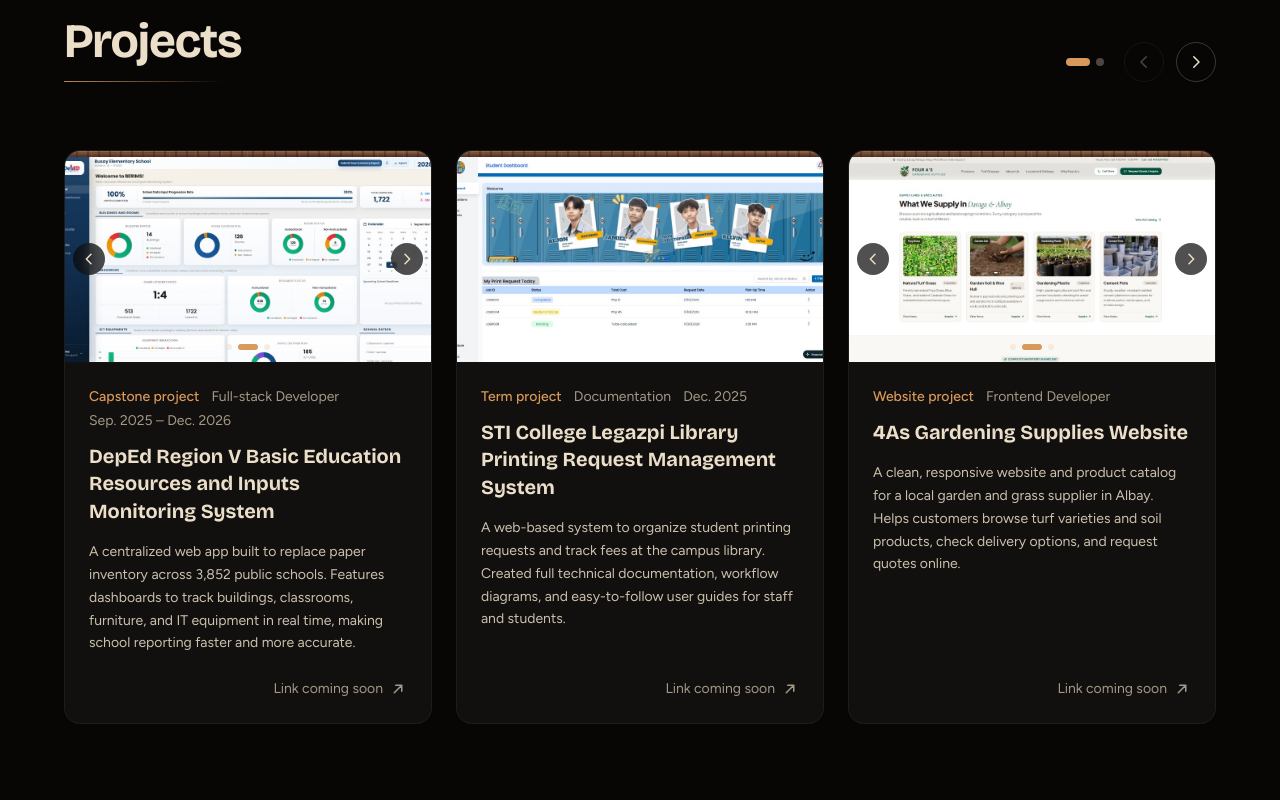
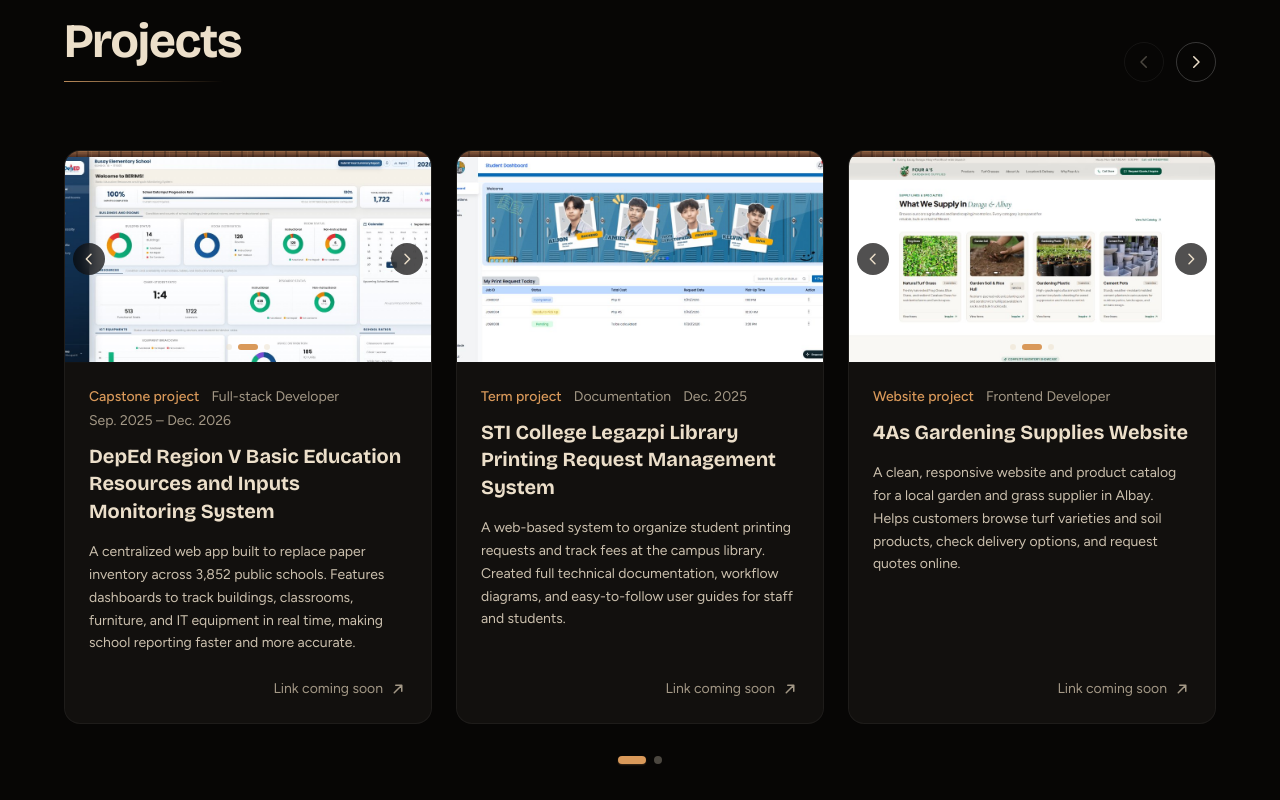
Before and after one commit to mielophile24/digital_portfolio, a React (Vite) app: page / in a window 1280 px wide. Shown: the part 1360-2160 px from the top of the page. Built offline with nearby package versions, Linux system fonts and the light colour scheme; no server answers.

Commit message:
Move carousel scroll indicator dots below project cards

```diff
--- a/src/components/projects/Projects.jsx
+++ b/src/components/projects/Projects.jsx
@@ -50,18 +50,6 @@ export default function Projects() {
       <div className="flex items-end justify-between gap-4">
         <Heading>Projects</Heading>
         <div className="flex items-center gap-3 mb-14">
-          <div className="flex gap-1.5 mr-2">
-            {Array.from({ length: maxIndex + 1 }).map((_, i) => (
-              <button
-                key={i}
-                aria-label={`Go to slide ${i + 1}`}
-                onClick={() => setIndex(i)}
-                className={`h-2 rounded-full transition-all ${
-                  i === safeIndex ? 'w-6 bg-oak' : 'w-2 bg-sand/30 hover:bg-sand/60'
-                }`}
-              />
-            ))}
-          </div>
           <button
             className={`${arrow} ${safeIndex === 0 ? 'opacity-30 cursor-not-allowed hover:border-white/20 hover:text-sand' : ''}`}
             disabled={safeIndex === 0}
@@ -82,7 +70,7 @@ export default function Projects() {
       </div>
 
       <div
-        className="overflow-hidden pt-3 pb-8"
+        className="overflow-hidden pt-3 pb-4"
         onTouchStart={(e) => {
           touchStart.current = e.touches[0].clientX;
         }}
@@ -104,6 +92,22 @@ export default function Projects() {
           ))}
         </div>
       </div>
+
+      {/* Slide indicator dots moved below the project cards */}
+      {maxIndex > 0 && (
+        <div className="mt-4 flex items-center justify-center gap-2">
+          {Array.from({ length: maxIndex + 1 }).map((_, i) => (
+            <button
+              key={i}
+              aria-label={`Go to slide ${i + 1}`}
+              onClick={() => setIndex(i)}
+              className={`h-2 rounded-full transition-all duration-300 ${
+                i === safeIndex ? 'w-7 bg-oak shadow-sm shadow-oak/25' : 'w-2 bg-sand/30 hover:bg-sand/60'
+              }`}
+            />
+          ))}
+        </div>
+      )}
     </Section>
   );
 }
```
